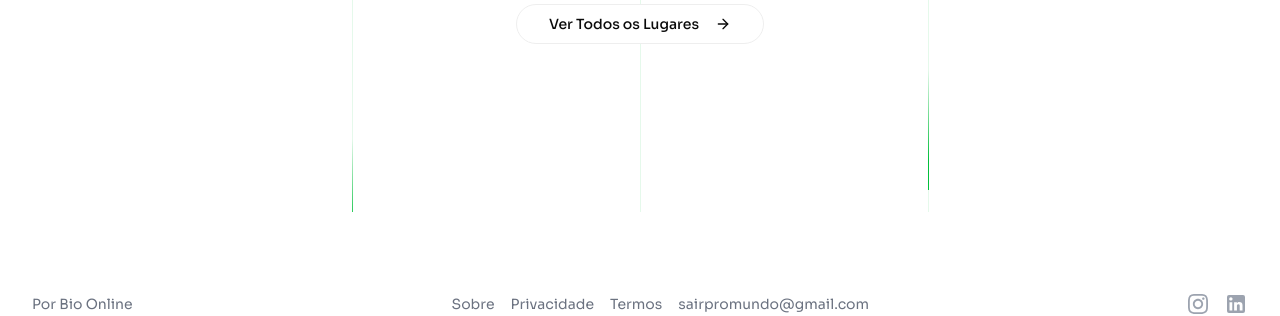
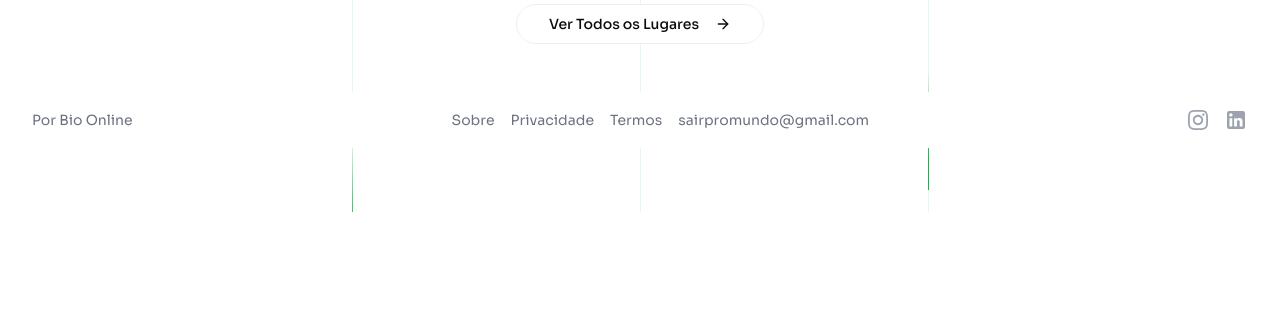
Before and after one commit to carlosdiasme/es-sairpromundo, a Next.js app: page / in a window 1280 px wide. Shown: the part 588-904 px from the top of the page. After the commit the page ends 800 px from the top, so only its background shows below. Built offline with nearby package versions, Linux system fonts and the light colour scheme; no server answers; the database is empty.

Commit message:
Test deployment after Vercel setup

```diff
--- a/app/page.tsx
+++ b/app/page.tsx
@@ -7,7 +7,23 @@ import { Card, CardContent, CardDescription, CardFooter, CardHeader, CardTitle }
 import { Skeleton } from "@/components/ui/skeleton"
 import { fetchPlaces, Place } from '@/app/actions/vw_places'
 import Link from 'next/link'
-import AnimatedLines from '@/components/AnimatedLines'
+import Script from 'next/script'
+
+const AnimatedLines: React.FC = () => {
+  return (
+    <div className="lines absolute inset-0 w-[90vw] mx-auto pointer-events-none">
+      <div className="line absolute h-full w-[1px] top-0 left-[25%] bg-green/10 overflow-hidden">
+        <div className="line-inner absolute h-[15vh] w-full -top-1/2 left-0 animate-drop" style={{ animationDelay: '2s' }}></div>
+      </div>
+      <div className="line absolute h-full w-[1px] top-0 left-1/2 bg-green/10 overflow-hidden">
+        <div className="line-inner absolute h-[15vh] w-full -top-1/2 left-0 animate-drop"></div>
+      </div>
+      <div className="line absolute h-full w-[1px] top-0 left-[75%] bg-green/10 overflow-hidden">
+        <div className="line-inner absolute h-[15vh] w-full -top-1/2 left-0 animate-drop" style={{ animationDelay: '2.5s' }}></div>
+      </div>
+    </div>
+  )
+}
 
 export default function HomePage() {
   const [places, setPlaces] = useState<Place[]>([])
@@ -29,7 +45,7 @@ export default function HomePage() {
   }, [])
 
   return (
-    <div className="container mx-auto px-4 py-12 space-y-16 relative min-h-screen">
+    <div className="container mx-auto px-4 py-12 space-y-16">
       <div className="fixed inset-0 -z-10 bg-white">
         <AnimatedLines />
       </div>
@@ -110,6 +126,23 @@ export default function HomePage() {
           </Link>
         </Button>
       </section>
+      <Script id="sitelinks-searchbox" type="application/ld+json">
+  {`
+    {
+      "@context": "https://schema.org",
+      "@type": "WebSite",
+      "url": "https://sairpromundo.com/",
+      "potentialAction": {
+        "@type": "SearchAction",
+        "target": {
+          "@type": "EntryPoint",
+          "urlTemplate": "https://sairpromundo.com/search?q={search_term_string}"
+        },
+        "query-input": "required name=search_term_string"
+      }
+    }
+  `}
+</Script>
     </div>
   )
 }
```
